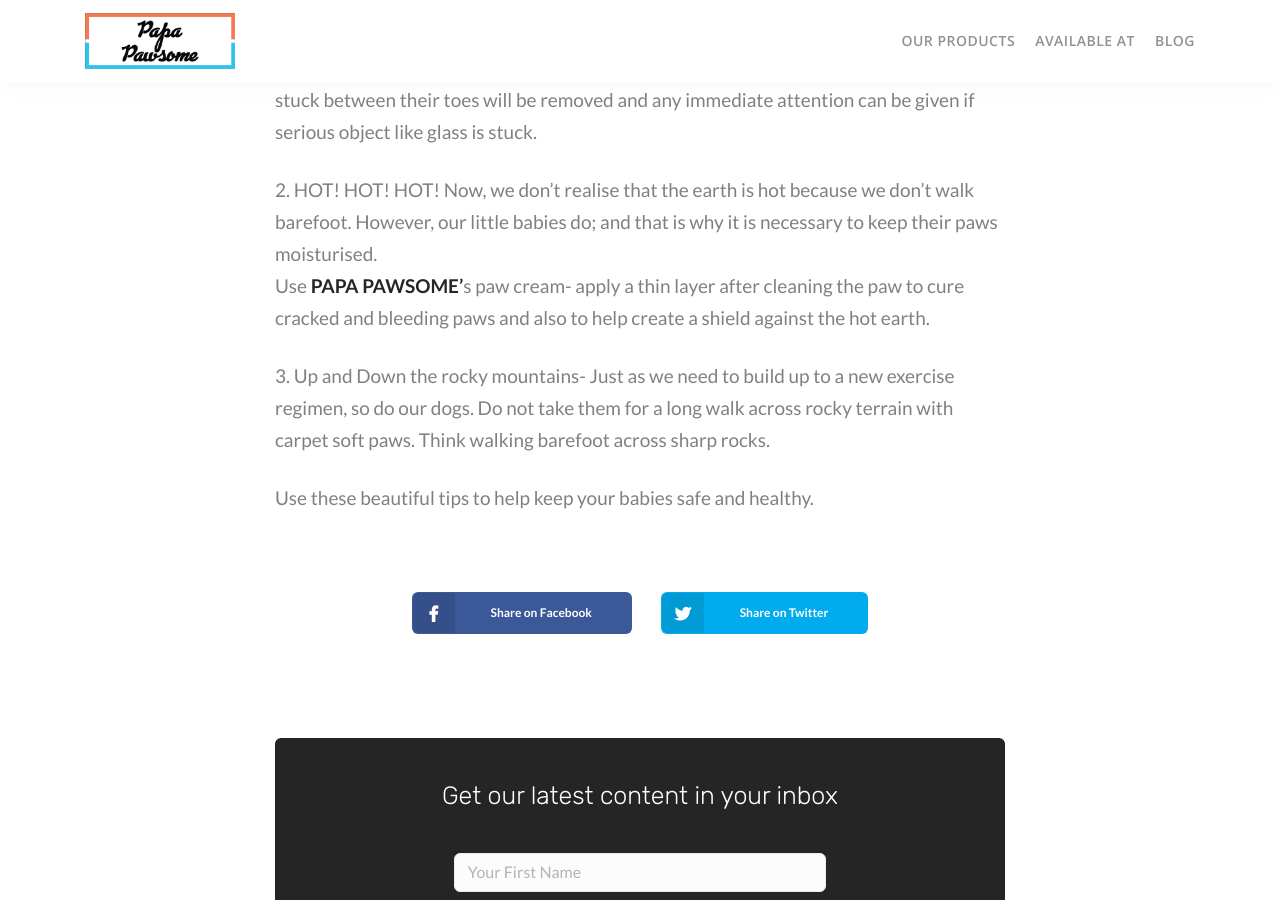
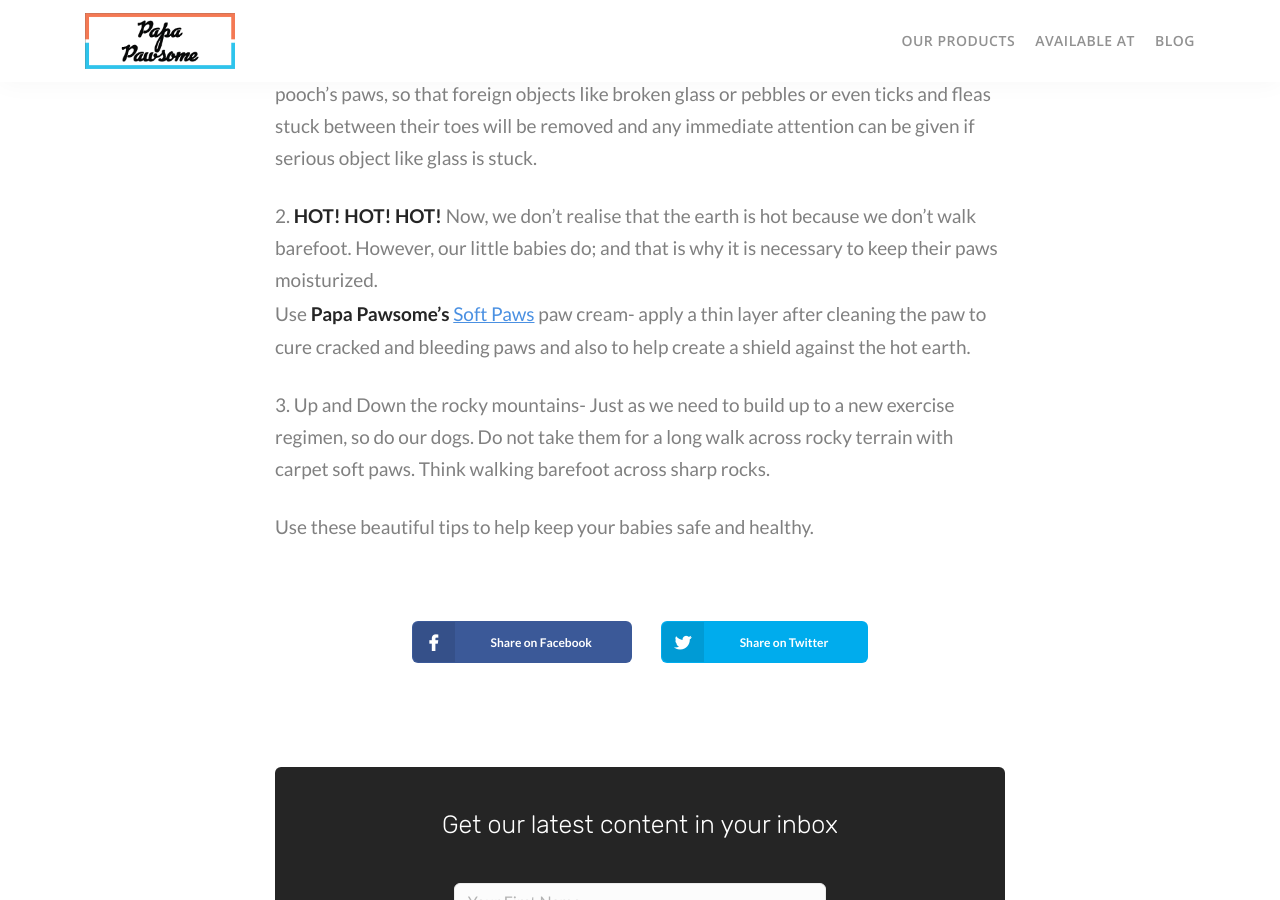
Before and after one commit to akshatkedia/papa-pawsome-website, a Jekyll site: the page built from _posts/2018-09-27-paw-love.md, in a window 1280 px wide and 900 px high, scrolled down 455 px. Built offline with Jekyll 4.4.1, drawn with Linux system fonts in a browser that asks for light colours; some web fonts are replaced.

Commit message:
Update from Forestry.io - Updated 2018-09-27-paw-love.md

```diff
--- a/_posts/2018-09-27-paw-love.md
+++ b/_posts/2018-09-27-paw-love.md
@@ -3,16 +3,18 @@ title: Paw Love
 date: 2018-09-27 14:17:19 +0000
 featured_image:
   image: "/uploads/Living_hand_to_paw copy.jpg"
-  type: half
+  type: full
 
 ---
 Unlike us, our pets don't need smartwatches to track their steps. However, they do need nourishment to their skin, paws and other sensitive areas. Much like us, our furry babies, get cracked heels and rough paws which sometime may bleed or worse even get infected!
+
+
 To keep healthy paws :
 
 1\. Just like we wash our hands and legs after entering our humble abode, clean your pooch's paws, so that foreign objects like broken glass or pebbles or even ticks and fleas stuck between their toes will be removed and any immediate attention can be given if serious object like glass is stuck.
 
-2\. HOT! HOT! HOT! Now, we don't realise that the earth is hot because we don't walk barefoot. However, our little babies do; and that is why it is necessary to keep their paws moisturised.
-Use **PAPA PAWSOME'**s paw cream- apply a thin layer after cleaning the paw to cure cracked and bleeding paws and also to help create a shield against the hot earth.
+2\. **HOT! HOT! HOT!** Now, we don't realise that the earth is hot because we don't walk barefoot. However, our little babies do; and that is why it is necessary to keep their paws moisturized.
+Use **Papa Pawsome's** [Soft Paws](https://pawsindia.com/collections/dog/products/soft-paws-1 "Soft Paws") paw cream- apply a thin layer after cleaning the paw to cure cracked and bleeding paws and also to help create a shield against the hot earth.
 
 3\. Up and Down the rocky mountains- Just as we need to build up to a new exercise regimen, so do our dogs. Do not take them for a long walk across rocky terrain with carpet soft paws. Think walking barefoot across sharp rocks.
 
```
